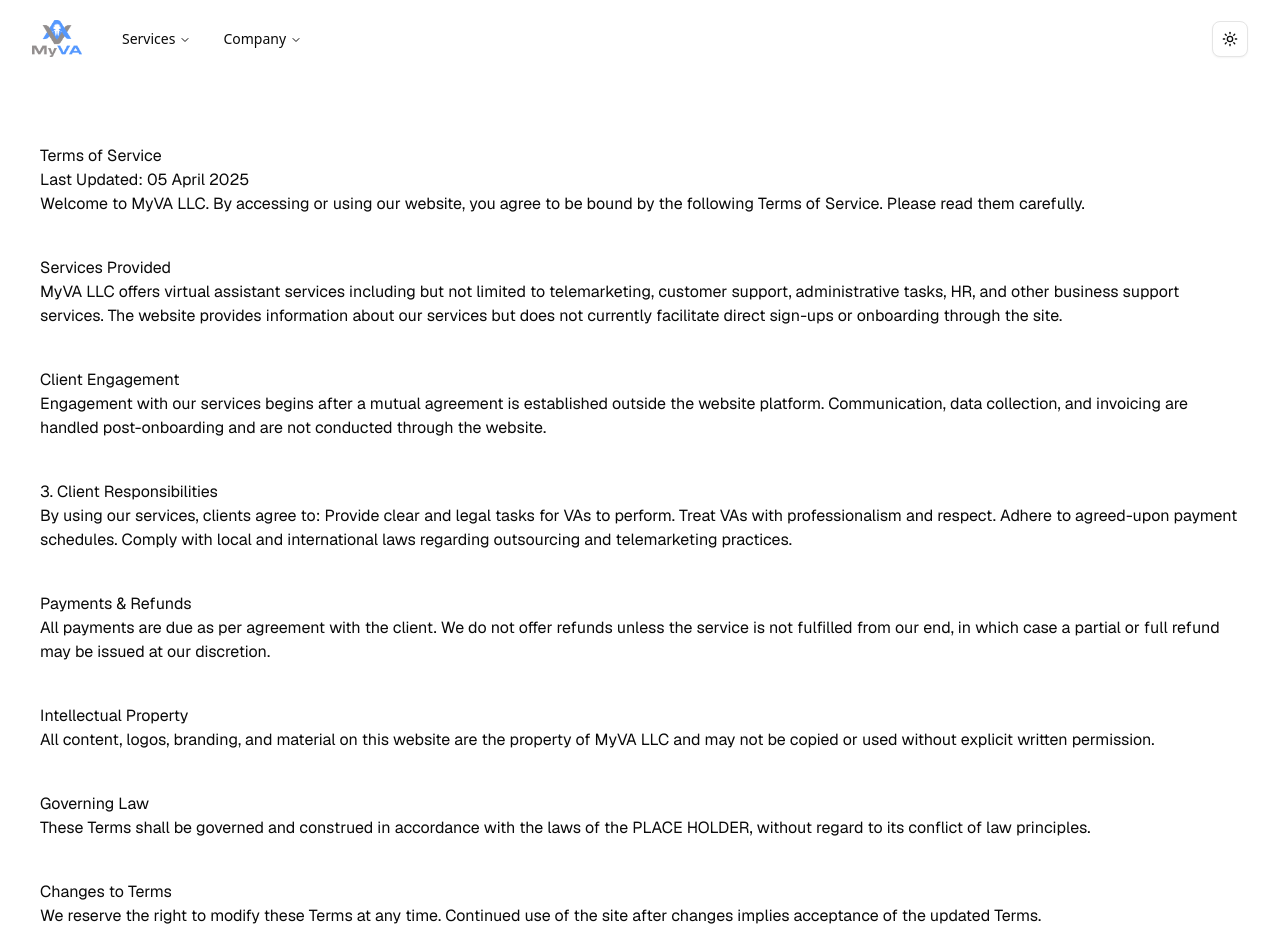
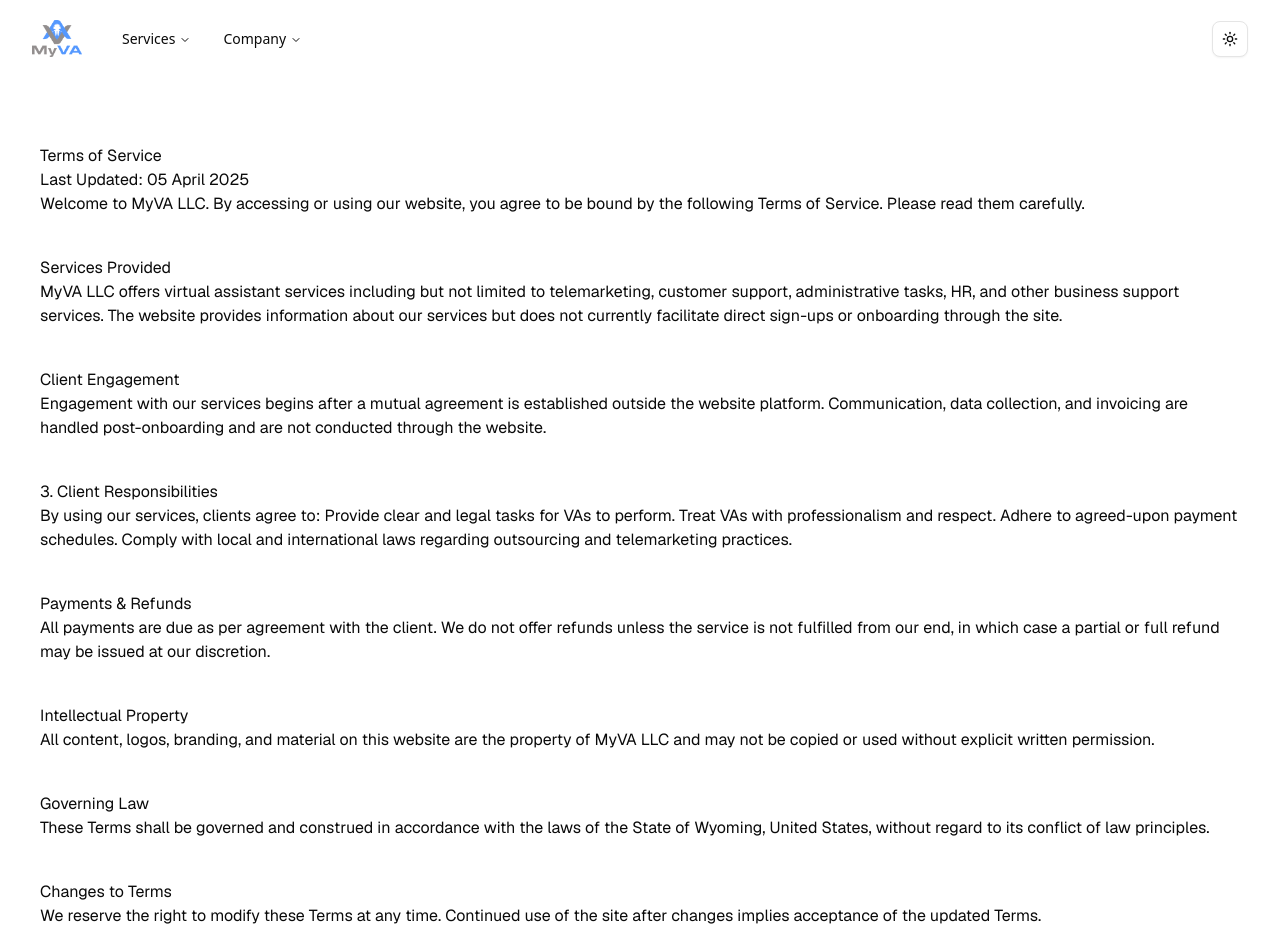
Before and after one commit to deyaxshami/myva, a Next.js app: page /terms-of-service in a window 1280 px wide. Shown: the top 952 px of the page. Built offline with nearby package versions, Linux system fonts and the light colour scheme.

Commit message:
update state

```diff
--- a/app/terms-of-service/page.tsx
+++ b/app/terms-of-service/page.tsx
@@ -77,8 +77,7 @@ export default function Home() {
                     Governing Law
                 </h2>
                 <p>
-                    These Terms shall be governed and construed in accordance with the laws of the {"PLACE HOLDER"}, without regard to its conflict of law principles.
-
+                    These Terms shall be governed and construed in accordance with the laws of the State of Wyoming, United States, without regard to its conflict of law principles.
                 </p>
             </div>
 
```
